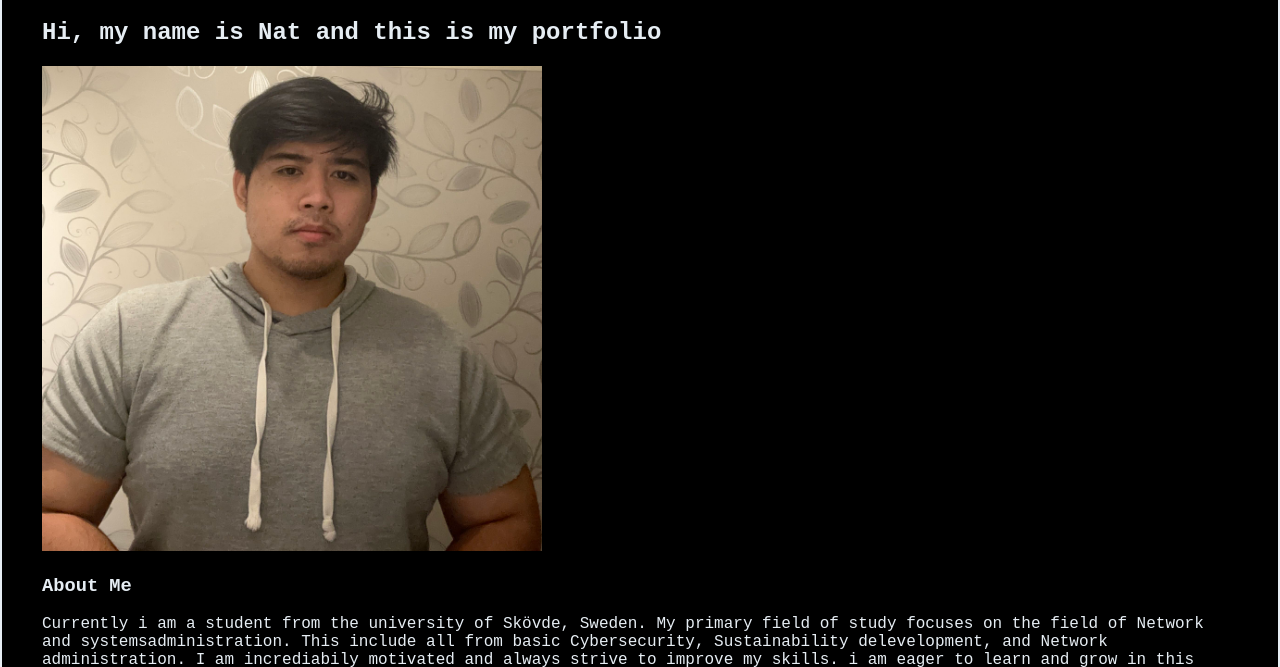
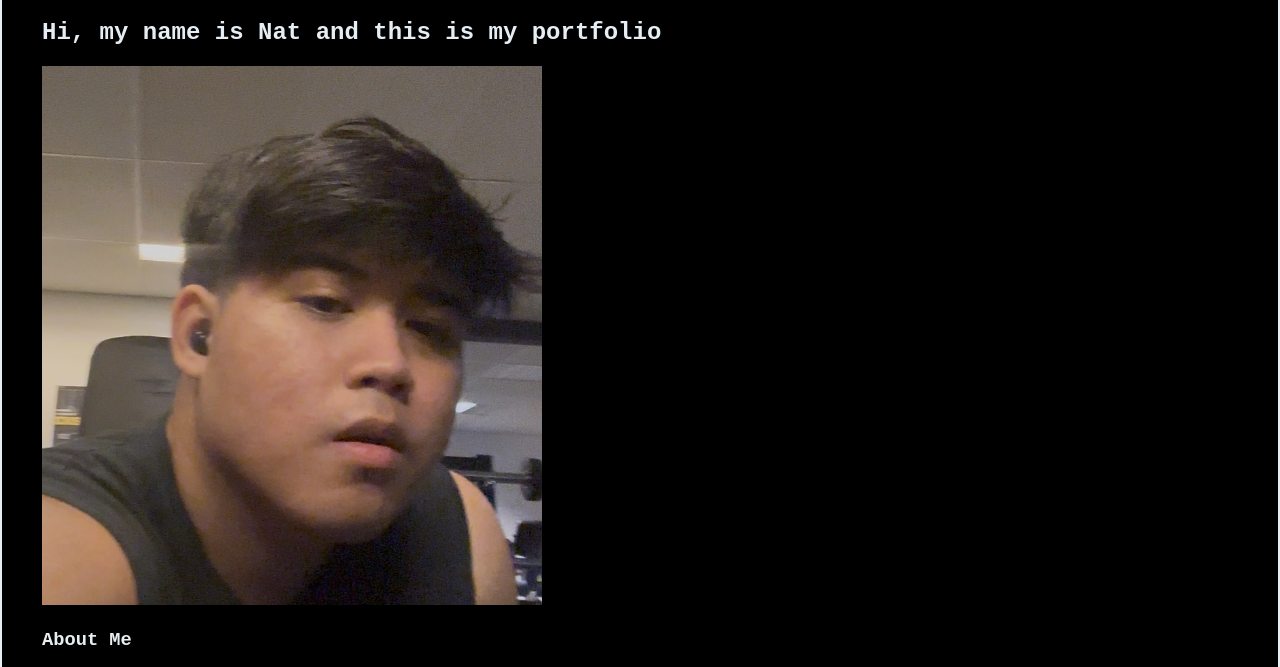
Before and after one commit to 1INI1/Portfolio, a plain HTML site: page index.html in a window 1280 px wide. Shown: the part 103-770 px from the top of the page. Drawn offline with Linux system fonts and the light colour scheme.

Commit message:
changed picture attemp #3

```diff
--- a/index.html
+++ b/index.html
@@ -15,7 +15,7 @@
 
     <h2>Hi, my name is Nat and this is my portfolio</h2>
     <div class="Info">
-        <img src="images/me4.jpg" alt="Profile Image">
+        <img src="images/me5.png" alt="Profile Image">
 
 
     </div>
```
Also changed, not shown: images/me5.png (added).
